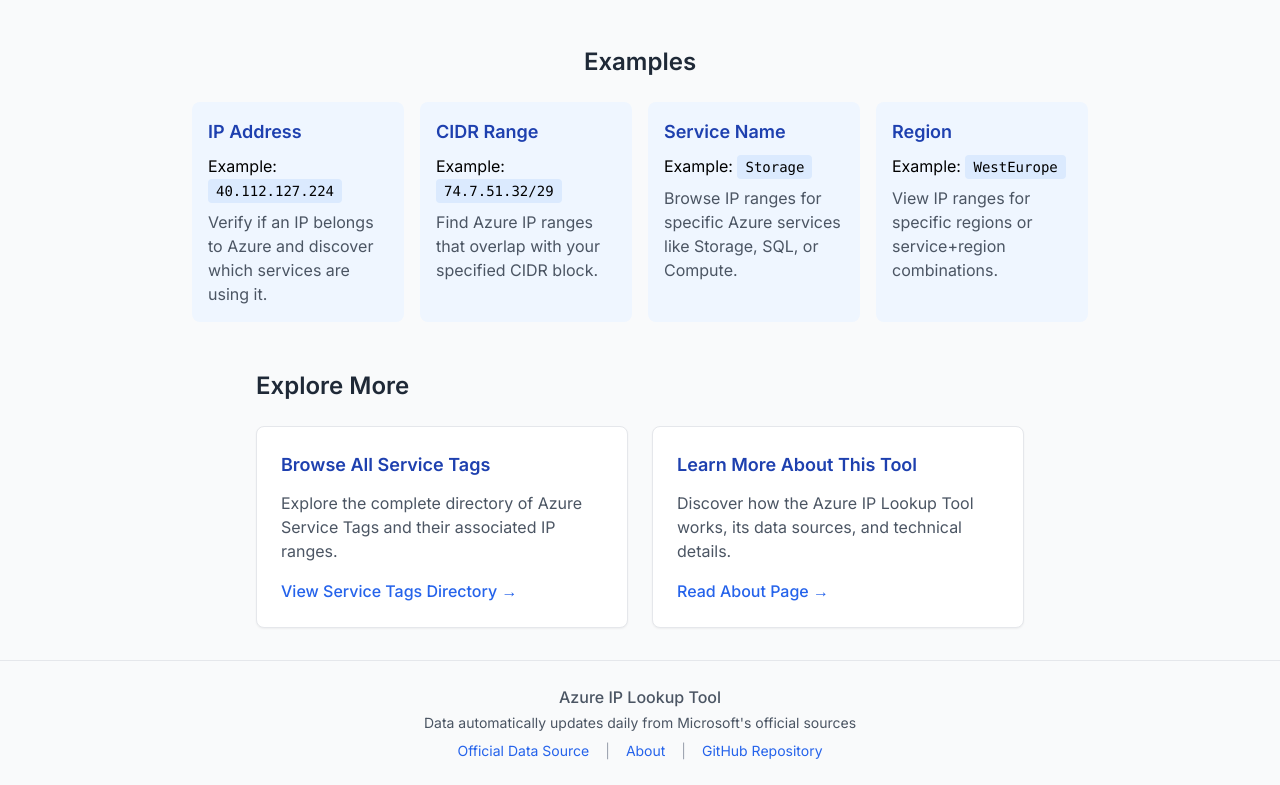
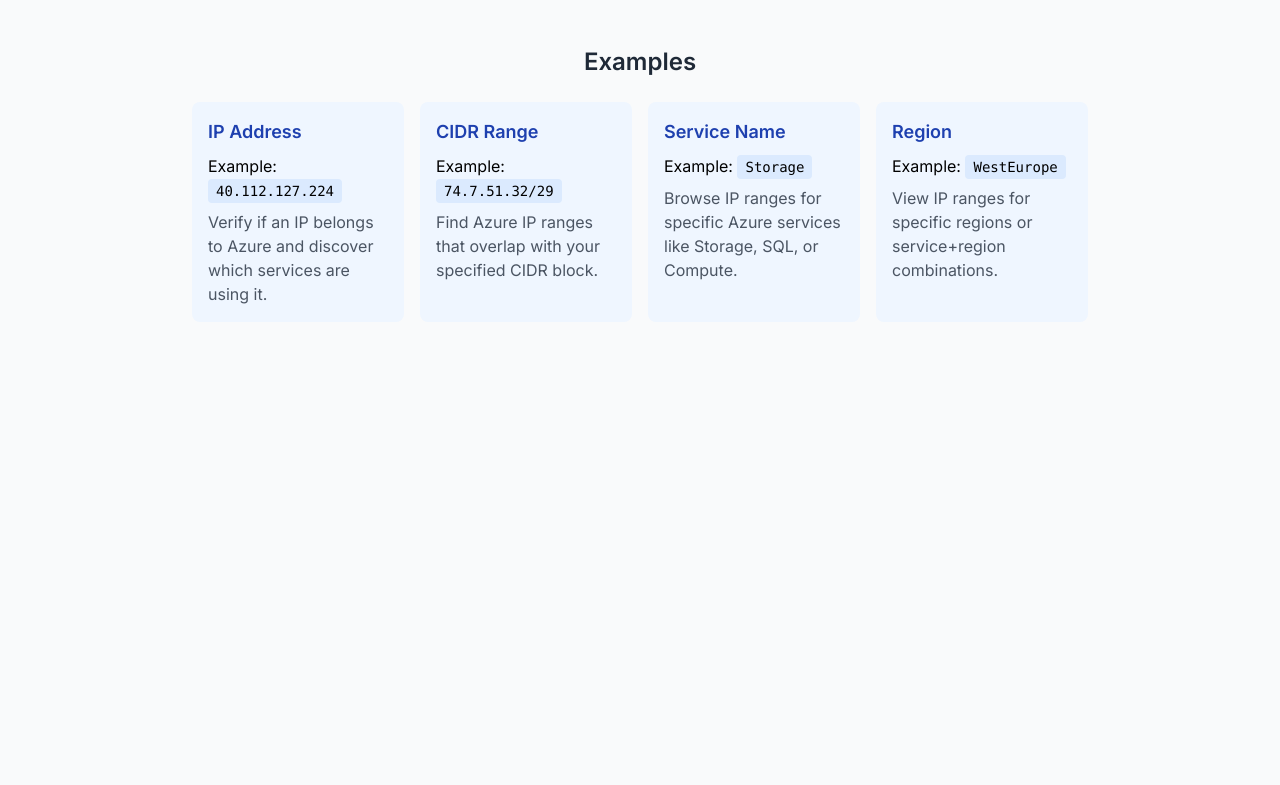
Before and after one commit to endgor/azure-ip-lookup, a Next.js app: page / in a window 1280 px wide. Shown: the part 217-1002 px from the top of the page. After the commit the page ends 800 px from the top, so only its background shows below. Built offline with nearby package versions, Linux system fonts and the light colour scheme.

Commit message:
Remove Explore More section and site footer

```diff
--- a/src/components/Layout.tsx
+++ b/src/components/Layout.tsx
@@ -237,38 +237,6 @@
         <main className="flex-grow container mx-auto px-4 py-8">
           {children}
         </main>
-
-        <footer className="bg-gray-50 border-t">
-          <div className="container mx-auto px-4 py-6 text-center text-gray-600">
-            <p className="font-medium">Azure IP Lookup Tool</p>
-            <p className="text-sm mt-1 mb-2">
-              Data automatically updates daily from Microsoft&apos;s official sources
-            </p>
-            <div className="flex justify-center space-x-4 text-sm">
-              <a
-                href="https://www.microsoft.com/en-us/download/details.aspx?id=56519"
-                className="text-blue-600 hover:underline focus:outline-none focus:ring-2 focus:ring-blue-500 focus:ring-offset-2 rounded"
-                target="_blank"
-                rel="noopener noreferrer"
-              >
-                Official Data Source
-              </a>
-              <span className="text-gray-400">|</span>
-              <Link href="/about" className="text-blue-600 hover:underline focus:outline-none focus:ring-2 focus:ring-blue-500 focus:ring-offset-2 rounded">
-                About
-              </Link>
-              <span className="text-gray-400">|</span>
-              <a
-                href="https://github.com/endgor/azure-ip-lookup"
-                className="text-blue-600 hover:underline focus:outline-none focus:ring-2 focus:ring-blue-500 focus:ring-offset-2 rounded"
-                target="_blank"
-                rel="noopener noreferrer"
-              >
-                GitHub Repository
-              </a>
-            </div>
-          </div>
-        </footer>
       </div>
     </>
   );
--- a/src/pages/index.tsx
+++ b/src/pages/index.tsx
@@ -1,6 +1,5 @@
 import { useState, useMemo, useEffect } from 'react';
 import { useRouter } from 'next/router';
-import Link from 'next/link';
 import Layout from '@/components/Layout';
 import LookupForm from '@/components/LookupForm';
 import Results from '@/components/Results';
@@ -319,7 +318,6 @@
       </div>
 
       {!initialQuery && !initialRegion && !initialService && (
-        <>
         <section className="max-w-4xl mx-auto mt-12">
           <h2 className="text-2xl font-semibold mb-6 text-gray-800 text-center">Examples</h2>
           <div className="grid md:grid-cols-2 lg:grid-cols-4 gap-4">
@@ -345,37 +343,6 @@
             </div>
           </div>
         </section>
-
-          <section className="max-w-3xl mx-auto mt-12">
-            <h2 className="text-2xl font-semibold mb-6 text-gray-800">Explore More</h2>
-            <div className="grid md:grid-cols-2 gap-6">
-              <div className="bg-white border border-gray-200 rounded-lg p-6 shadow-sm hover:shadow-md transition-shadow">
-                <h3 className="text-lg font-semibold mb-3 text-blue-800">Browse All Service Tags</h3>
-                <p className="text-gray-600 mb-4">
-                  Explore the complete directory of Azure Service Tags and their associated IP ranges.
-                </p>
-                <Link
-                  href="/service-tags"
-                  className="inline-flex items-center text-blue-600 font-medium hover:text-blue-800"
-                >
-                  View Service Tags Directory →
-                </Link>
-              </div>
-              <div className="bg-white border border-gray-200 rounded-lg p-6 shadow-sm hover:shadow-md transition-shadow">
-                <h3 className="text-lg font-semibold mb-3 text-blue-800">Learn More About This Tool</h3>
-                <p className="text-gray-600 mb-4">
-                  Discover how the Azure IP Lookup Tool works, its data sources, and technical details.
-                </p>
-                <Link
-                  href="/about"
-                  className="inline-flex items-center text-blue-600 font-medium hover:text-blue-800"
-                >
-                  Read About Page →
-                </Link>
-              </div>
-            </div>
-          </section>
-        </>
       )}
     </Layout>
   );
--- a/src/pages/maintenance.tsx
+++ b/src/pages/maintenance.tsx
@@ -133,13 +133,6 @@
             </div>
           </div>
         </main>
-
-        {/* Footer */}
-        <footer className="bg-gray-50 border-t">
-          <div className="container mx-auto px-4 py-4 text-center text-sm text-gray-600">
-            <p>Azure IP Lookup Tool - Temporarily under maintenance</p>
-          </div>
-        </footer>
       </div>
     </>
   );
```
Also changed, not shown: public/maintenance.html (+0 -7 lines). Lines whose indentation alone changed are shown as unchanged.
